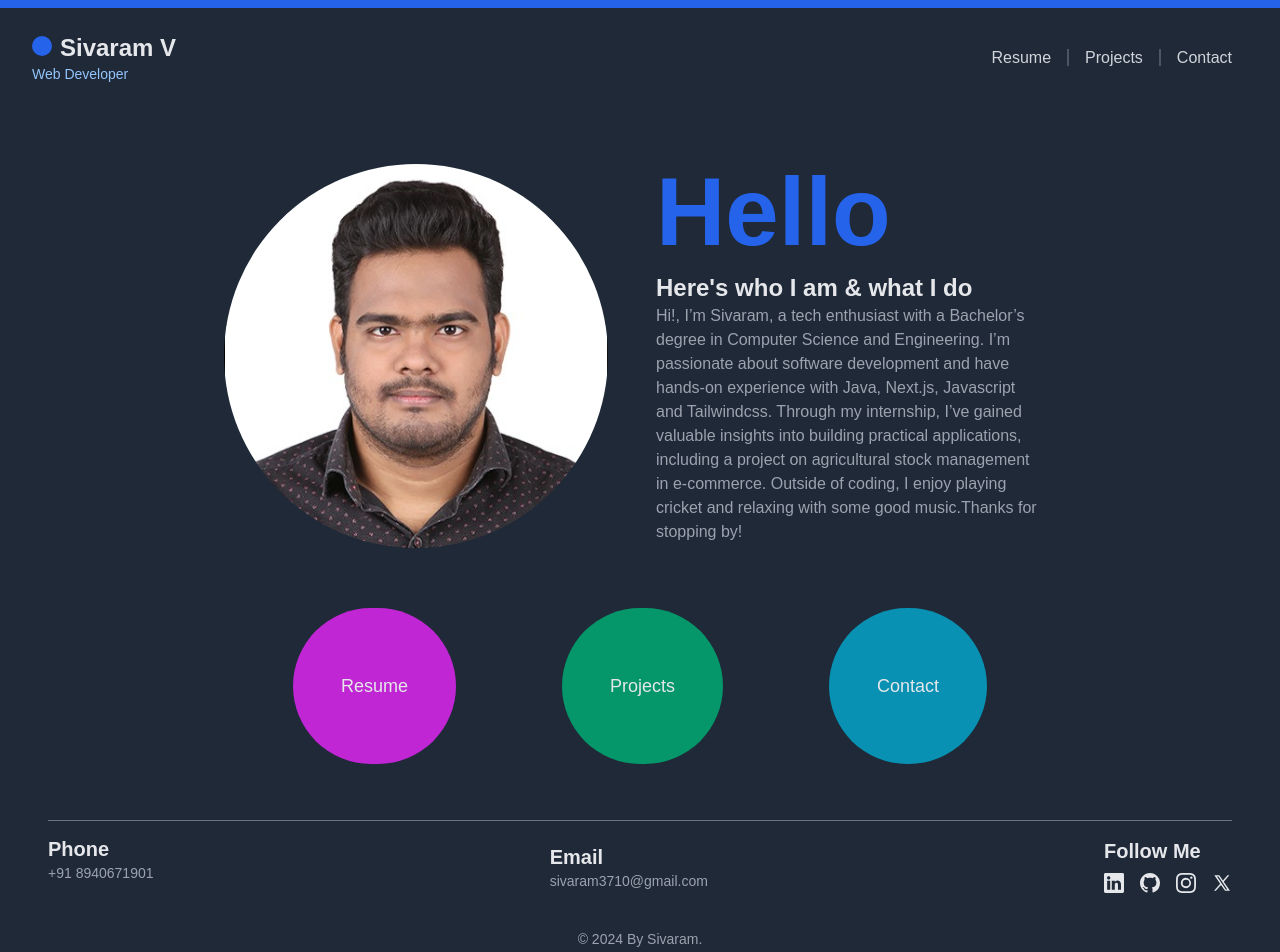
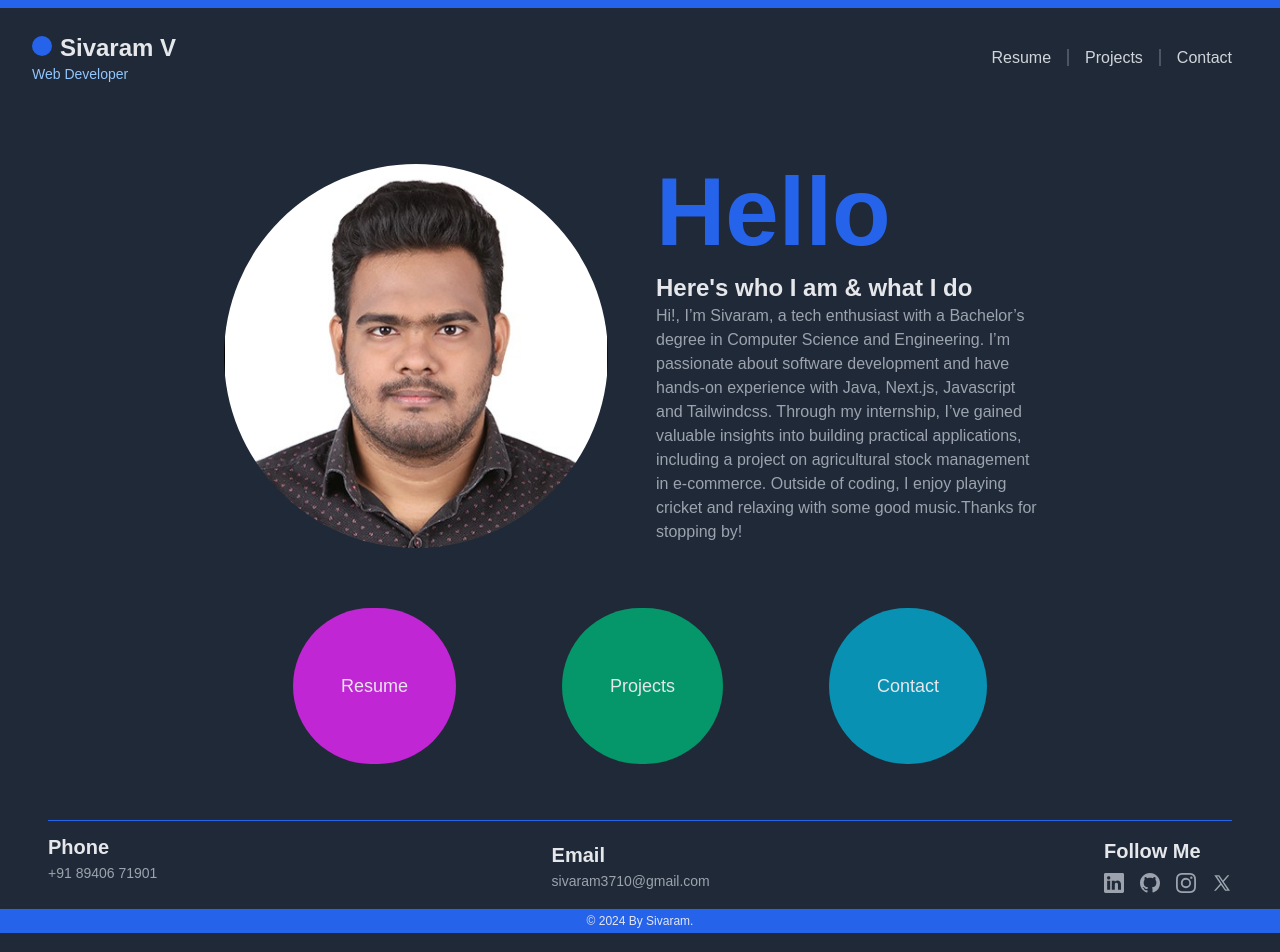
Before and after one commit to sivaram-37/my-portfolio, a Next.js app: page / in a window 1280 px wide. Shown: the top 952 px of the page. Built offline with nearby package versions, Linux system fonts and the light colour scheme.

Commit message:
added footer to the layout

```diff
--- a/src/components/root-footer.jsx
+++ b/src/components/root-footer.jsx
@@ -4,38 +4,50 @@ import { BsGithub, BsInstagram, BsLinkedin } from "react-icons/bs";
 
 export default function RootFooter() {
 	return (
-		<footer className="px-4 md:px-12 border-b-8 md:border-b-[12px] border-primary">
-			<div className="px-3 pb-3 md:px-4 md:pb-0 border-t border-gray-500" />
+		<footer>
+			<div className="px-4 md:px-12">
+				<div className="px-3 pb-3 md:px-4 md:pb-0 border-t border-primary" />
 				<ul className="space-y-4 md:flex md:justify-between md:items-center">
 					<li>
 						<h4 className="text-sm md:text-xl font-semibold">Phone</h4>
-					<p className="text-xs md:text-sm font-thin text-gray-400">+91 8940671901</p>
+						<Link
+							href="tel:+918940671901"
+							className="text-xs md:text-sm font-thin text-gray-400 hover:text-blue-400"
+						>
+							+91 89406 71901
+						</Link>
 					</li>
 					<li>
 						<h4 className="text-sm md:text-xl font-semibold">Email</h4>
-					<p className="text-xs md:text-sm font-thin text-gray-400">sivaram3710@gmail.com</p>
+						<Link
+							href="mailto:sivaram3710@gmail.com"
+							className="text-xs md:text-sm font-thin text-gray-400 hover:text-blue-400"
+						>
+							sivaram3710@gmail.com
+						</Link>
 					</li>
 					<li>
 						<h4 className="text-sm md:text-xl font-semibold">Follow Me</h4>
 						<div className="mt-1 py-1 flex gap-4">
 							<Link href="https://www.linkedin.com/in/sivaramvajravelu" target="_blank">
-							<BsLinkedin className="hover:text-primary" size={20} />
+								<BsLinkedin className="text-gray-400 hover:text-blue-400" size={20} />
 							</Link>
 							<Link href="#" target="_blank">
-							<BsGithub className="hover:text-primary" size={20} />
+								<BsGithub className="text-gray-400 hover:text-blue-400" size={20} />
 							</Link>
 							<Link href="#" target="_blank">
-							<BsInstagram className="hover:text-primary" size={20} />
+								<BsInstagram className="text-gray-400 hover:text-blue-400" size={20} />
 							</Link>
 							<Link href="#" target="_blank">
-							<AiOutlineX className="hover:text-primary" size={20} />
+								<AiOutlineX className="text-gray-400 hover:text-blue-400" size={20} />
 							</Link>
 						</div>
 					</li>
 				</ul>
-			<p className="pt-4 pb-1 md:pt-8 flex justify-center text-gray-400 text-xs md:text-sm">
-				&copy; 2024 By Sivaram.
-			</p>
+			</div>
+			<div className="mt-3 py-1 flex justify-center items-start text-gray-200 bg-primary text-[11px] md:text-xs">
+				<p>&copy; {new Date().getFullYear()} By Sivaram.</p>
+			</div>
 		</footer>
 	);
 }
```
Lines whose indentation alone changed are shown as unchanged.
